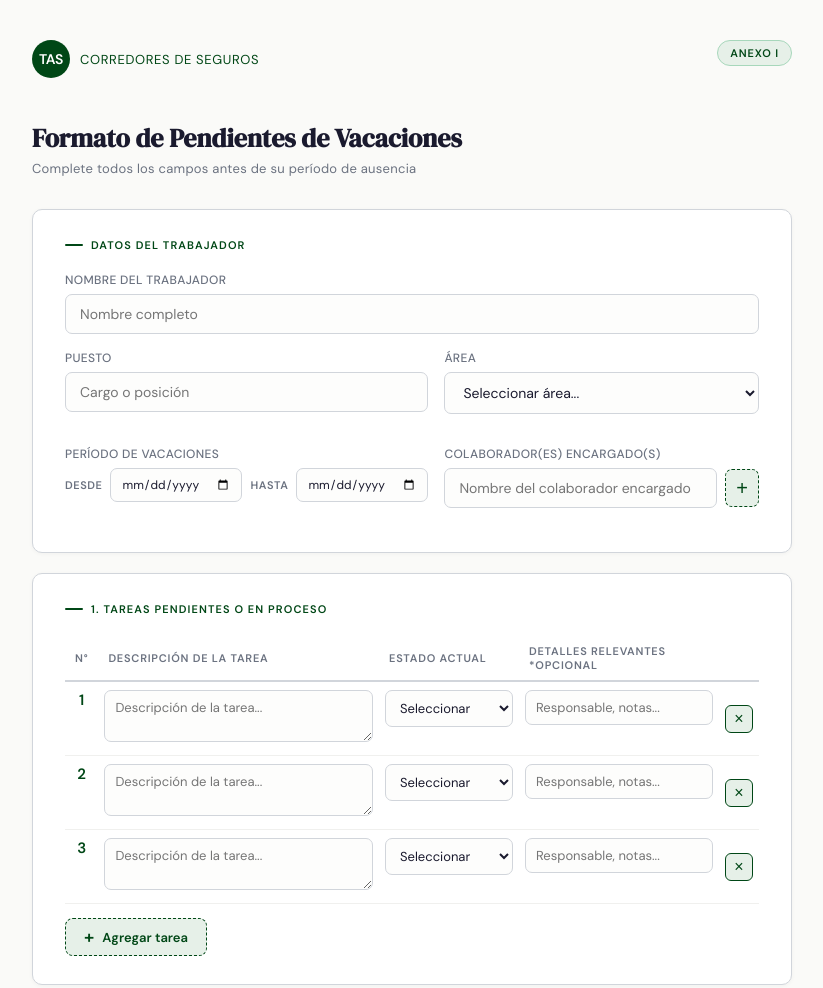
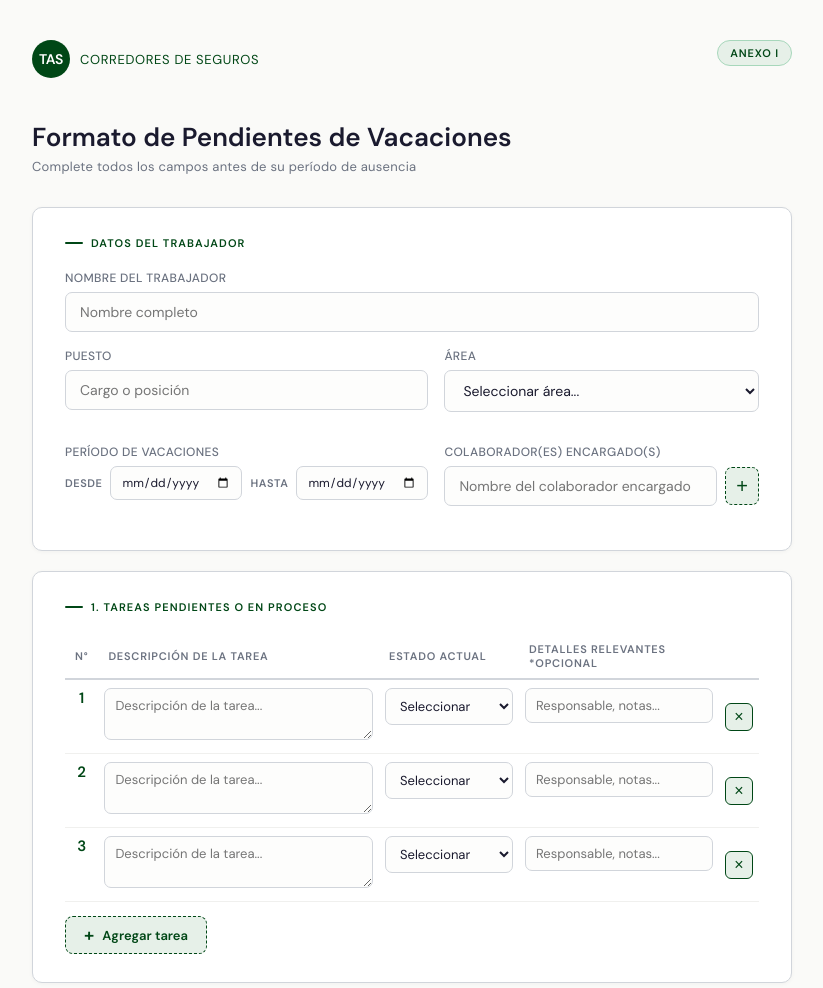
Before and after one commit to tasseguros-hub/vacaciones-tas, a plain HTML site: page index.html in a window 1280 px wide. Shown: the top 988 px of the page, without its empty margins (228-1051 px from the left). Drawn offline with Linux system fonts and the light colour scheme.

Commit message:
index.html

```diff
--- a/index.html
+++ b/index.html
@@ -4,7 +4,7 @@
 <meta charset="UTF-8">
 <meta name="viewport" content="width=device-width, initial-scale=1.0">
 <title>ANEXO I – Formato de Pendientes de Vacaciones (Pre-Vacaciones)</title>
-<link href="https://fonts.googleapis.com/css2?family=DM+Serif+Display&family=DM+Sans:wght@300;400;500;600&display=swap" rel="stylesheet">
+<link href="https://fonts.googleapis.com/css2?family=Raleway:wght@600;700&family=DM+Sans:wght@300;400;500;600&display=swap" rel="stylesheet">
 <style>
   :root {
     --ink: #1a1a2e;
@@ -57,7 +57,7 @@
   }
 
   .logo-text {
-    font-family: 'DM Serif Display', serif;
+    font-family: 'DM Sans', sans-serif;
     font-size: 22px;
     color: var(--ink);
   }
@@ -82,7 +82,7 @@
   }
 
   h1 {
-    font-family: 'DM Serif Display', serif;
+    font-family: 'DM Sans', sans-serif;
     font-size: 26px;
     color: var(--ink);
     margin-bottom: 4px;
```
